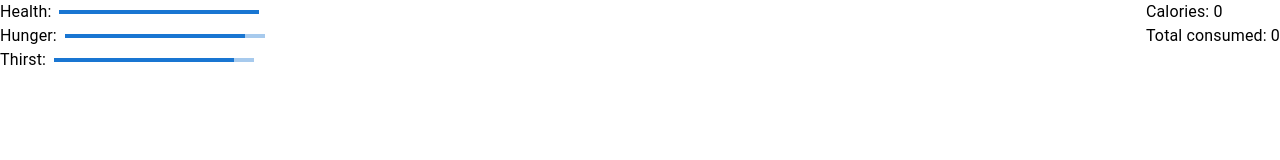
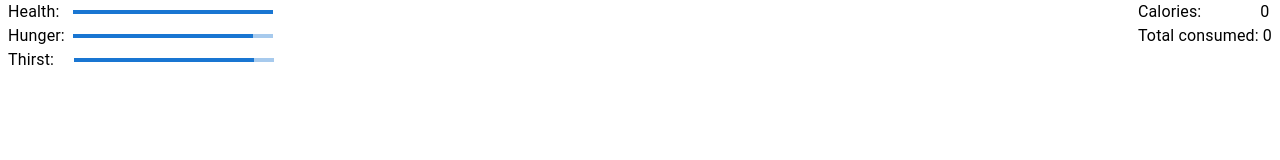
Before and after one commit to dazzasong/eatingminigame, a React (Create React App) app: page / in a window 1280 px wide. Shown: the top 160 px of the page. Built offline with nearby package versions, Linux system fonts and the light colour scheme.

Commit message:
Adjusted position of stats

```diff
--- a/src/App.js
+++ b/src/App.js
@@ -45,6 +45,14 @@ function App() {
   const [thirst, setThirst] = useState(100);
   const [calories, setCalories] = useState(0);
   const [totalConsumed, setTotalConsumed] = useState(0);
+
+  const restart = () => {
+    setHealth(100);
+    setHunger(100);
+    setThirst(100);
+    setCalories(0);
+    setTotalConsumed(0);
+  };
 
   useEffect(() => {
     if (health > 0 && (hunger < 1 || thirst < 1)) {
@@ -137,7 +145,7 @@ function App() {
           throw new Error("Invalid randomSfx!");
       }
     }
-  }
+  };
 
   useEffect(() => {
     // Adds a random food every second
@@ -183,7 +191,7 @@ function App() {
           { health === 0 &&
             <Stack position="relative" alignItems="center" top={170}>
               <Typography color="error" fontSize={60} fontWeight="bold">YOU DIED!</Typography>
-              <Button variant="contained" color="warning">Try again?</Button>
+              <Button onClick={restart} variant="contained" color="warning">Try again?</Button>
             </Stack>
           }
         </Box>
--- a/src/Stats/Calories.jsx
+++ b/src/Stats/Calories.jsx
@@ -2,8 +2,9 @@ import { Stack, Typography } from "@mui/material";
 // add thirst and hunger - rapdily descresws
 function Calories({ value }) {
   return (
-    <Stack>
-      <Typography>Calories: {value}</Typography>
+    <Stack direction="row">
+      <Typography>Calories:</Typography>
+      <Typography position="relative" left={59}>{value}</Typography>
     </Stack>
   );
 }
--- a/src/Stats/HealthBar.jsx
+++ b/src/Stats/HealthBar.jsx
@@ -4,7 +4,7 @@ function HealthBar({ value }) {
   return (
     <Stack direction="row" alignItems="center" spacing={1}>
       <Typography>Health:</Typography>
-      <Box width={200}>
+      <Box position="relative" left={6} width={200}>
         <LinearProgress variant="determinate" value={value} />
       </Box>
     </Stack>
--- a/src/Stats/Stats.jsx
+++ b/src/Stats/Stats.jsx
@@ -7,7 +7,7 @@ import TotalConsumed from "./TotalConsumed";
 
 export default function Stats({ health, hunger, thirst, calories, totalConsumed }) {
   return (
-    <Stack direction="row" justifyContent="space-between">
+    <Stack direction="row" justifyContent="space-between" mx={1}>
       <Box>
         <HealthBar value={health} />
         <HungerBar value={hunger} />
--- a/src/Stats/ThirstBar.jsx
+++ b/src/Stats/ThirstBar.jsx
@@ -4,7 +4,7 @@ function ThirstBar({ value }) {
   return (
     <Stack direction="row" alignItems="center" spacing={1}>
       <Typography>Thirst:</Typography>
-      <Box width={200}>
+      <Box position="relative" left={12} width={200}>
         <LinearProgress variant="determinate" value={value} />
       </Box>
     </Stack>
```
